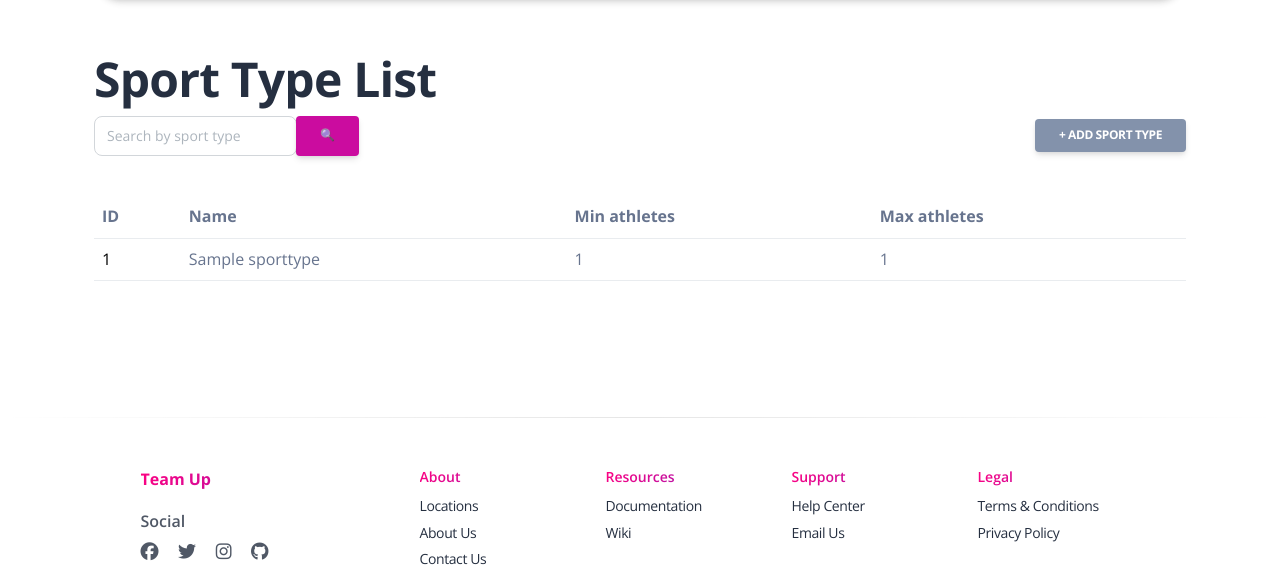
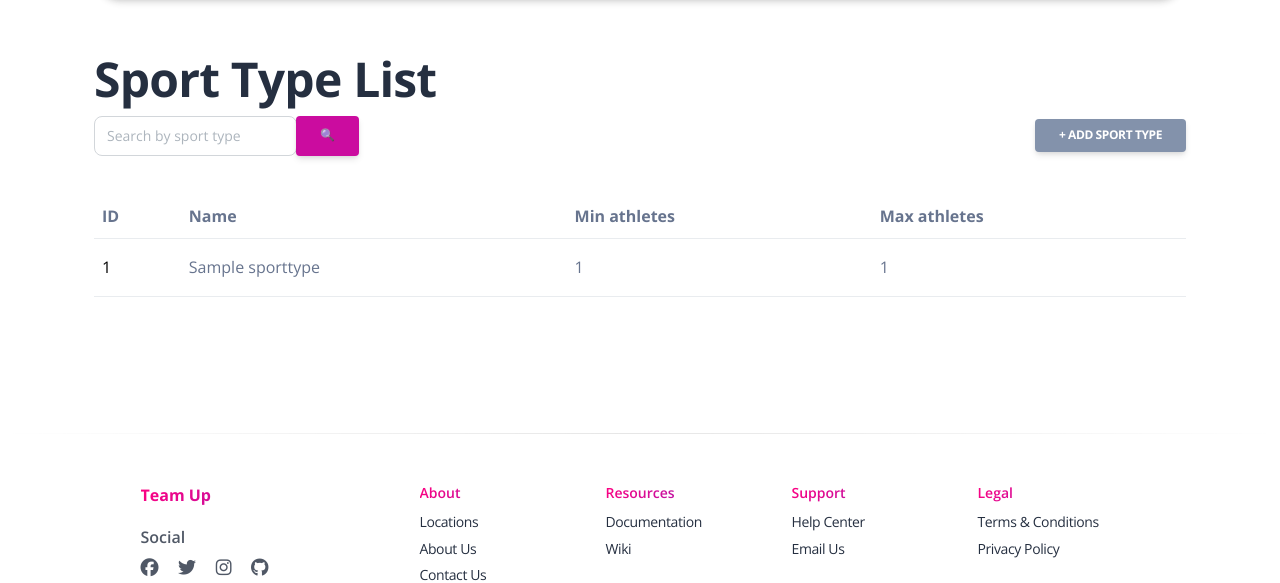
Before and after one commit to VovkOL/team-up, a Django app: page /events/sport-types/ in a window 1280 px wide. Shown: the part 70-653 px from the top of the page. Run offline with Django 5.2, Linux system fonts and the light colour scheme; a user stored in the database is signed in; tables that the repository leaves empty hold one stand-in row (values such as "Sample post"); some libraries are stand-ins or nearby versions.

Commit message:
Add vertical padding to sport-type list table cells for improved readability

```diff
--- a/templates/events/sport-type_list.html
+++ b/templates/events/sport-type_list.html
@@ -30,17 +30,17 @@
             <th>Max athletes</th>
           </tr>
           {% for sport_type in sport_type_list %}
-            <tr>
-              <td>
+            <tr style="min-height: 50px;">
+              <td class="py-3">
                 <a href="{{ sport_type.get_absolute_url }}">{{ sport_type.id }}</a>
               </td>
-              <td>
+              <td class="py-3">
                 {{ sport_type.name }}
               </td>
-              <td>
+              <td class="py-3">
                 {{ sport_type.min_athletes }}
               </td>
-              <td>
+              <td class="py-3">
                 {{ sport_type.max_athletes }}
               </td>
             </tr>
```
